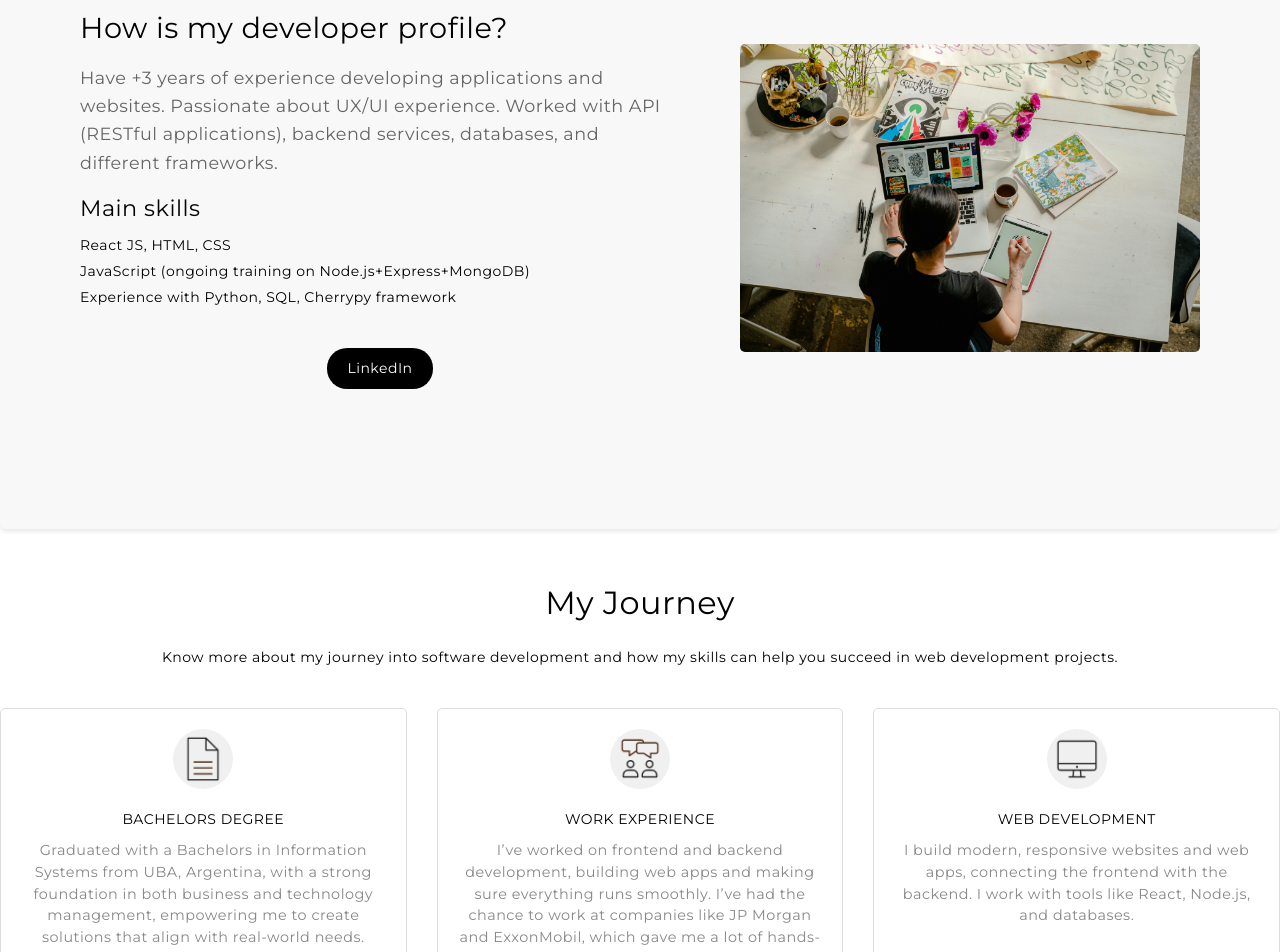
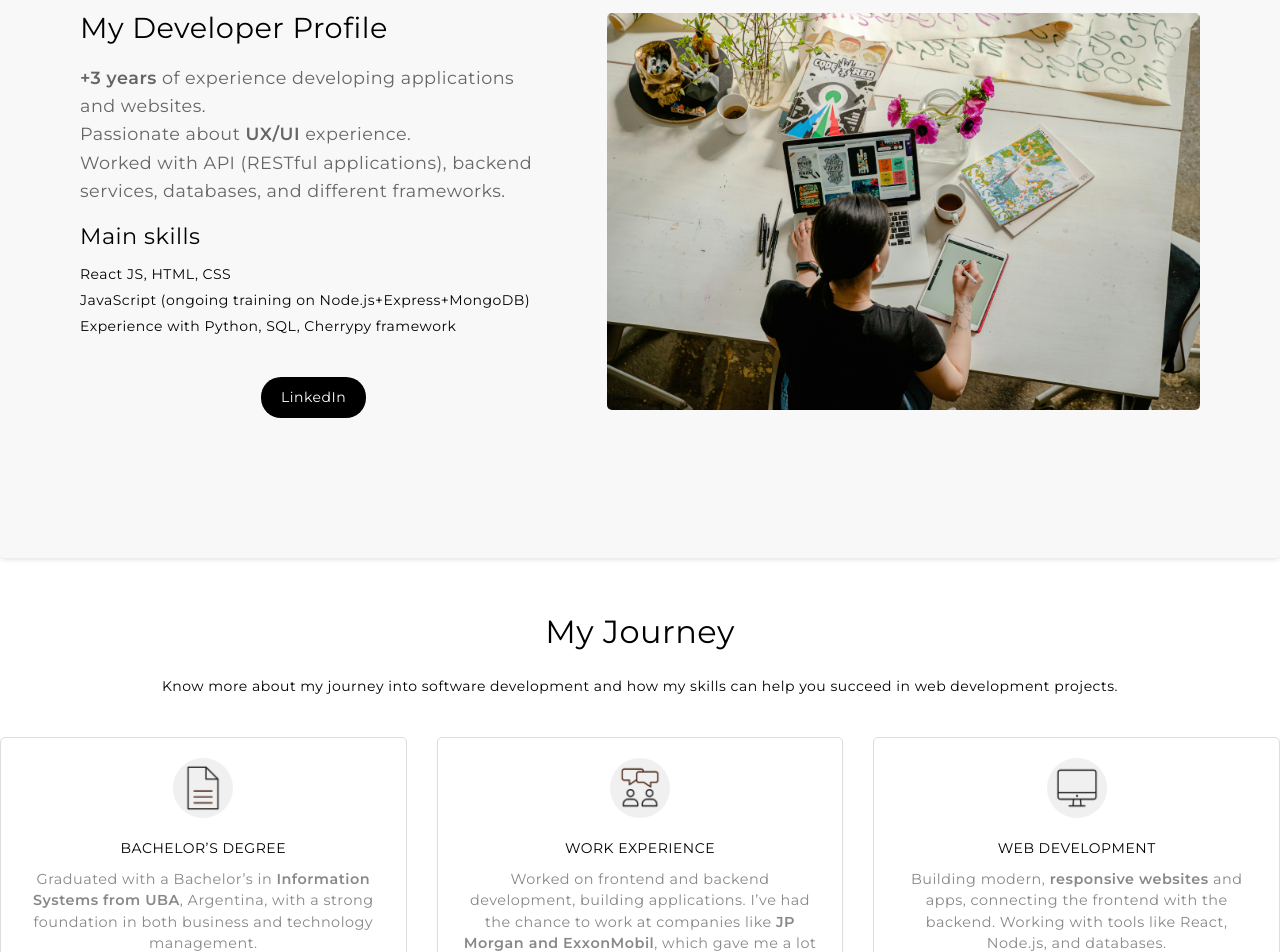
Before and after one commit to riboldicamila/01productwebsite, a React (Vite) app: page /about in a window 1280 px wide. Shown: the part 280-1232 px from the top of the page. Built offline with nearby package versions, Linux system fonts and the light colour scheme.

Commit message:
content update

```diff
--- a/src/Components/OurServices/OurServices.jsx
+++ b/src/Components/OurServices/OurServices.jsx
@@ -17,12 +17,11 @@ const OurServices = () => {
           <div className="icon-container">
             <img src={gifDocument} alt="GIF Animation" width="48" height="48" />
           </div>
-          <h3>BACHELORS DEGREE</h3>
+          <h3>BACHELOR’S DEGREE</h3>
           <p>
-            Graduated with a Bachelors in Information Systems from UBA,
+            Graduated with a Bachelor’s in  <b>Information Systems from UBA</b>,
             Argentina, with a strong foundation in both business and technology
-            management, empowering me to create solutions that align with
-            real-world needs.
+            management.
           </p>
         </div>
 
@@ -32,9 +31,8 @@ const OurServices = () => {
           </div>
           <h3>WORK EXPERIENCE</h3>
           <p>
-            I’ve worked on frontend and backend development, building web apps
-            and making sure everything runs smoothly. I’ve had the chance to
-            work at companies like JP Morgan and ExxonMobil, which gave me a lot
+           Worked on frontend and backend development, building applications. I’ve had the chance to
+            work at companies like <b>JP Morgan and ExxonMobil</b>, which gave me a lot
             of hands-on experience with real-world projects.
           </p>
         </div>
@@ -45,8 +43,8 @@ const OurServices = () => {
           </div>
           <h3>WEB DEVELOPMENT</h3>
           <p>
-            I build modern, responsive websites and web apps, connecting the
-            frontend with the backend. I work with tools like React, Node.js,
+           Building modern, <b>responsive websites</b> and apps, connecting the
+            frontend with the backend. Working with tools like React, Node.js,
             and databases.
           </p>
         </div>
--- a/src/Components/SpecialCategory.jsx/SpecialCategory.jsx
+++ b/src/Components/SpecialCategory.jsx/SpecialCategory.jsx
@@ -62,9 +62,7 @@ const SpecialCategory = () => {
           Software <span className="highlight-word">Development</span>
         </h1>
         <p>
-          Web developer skilled in frontend, backend, and database integration,
-          with a technology management background to deliver practical and
-          effective solutions.
+        Web developer with a solid grip on frontend, backend, and databases—bringing a tech management background to build practical solutions.
         </p>
       </div>
       <Swiper
--- a/src/HomeData.js
+++ b/src/HomeData.js
@@ -8,7 +8,7 @@ import portfolio05 from "./Components/Images/portfolio05.png"
 export const mockData = {
   title: "Let's Build!",
   description:
-    "I create web applications that are functional, responsive, and easy to use. Let’s turn your ideas into reality.",
+    "Creating web applications that are functional, responsive, and easy to use. Turn your ideas into reality.",
   benefits: [
     {
       icon: "https://via.placeholder.com/50",
@@ -20,7 +20,7 @@ export const mockData = {
       icon: "https://via.placeholder.com/50",
       title: "Backend & Databases",
       description:
-        "Connecting frontend and backend seamlessly to keep everything running smoothly.",
+        "Connecting frontend and backend to keep everything running.",
     },
     {
       icon: "https://via.placeholder.com/50",
--- a/src/Pages/Home/AboutUs.jsx
+++ b/src/Pages/Home/AboutUs.jsx
@@ -10,10 +10,10 @@ function AboutUs() {
       <div className="about-me-container">
         <div className="about-us-content">
           <h2>About </h2>
-          <h3>How is my developer profile?</h3>
+          <h3>My Developer Profile</h3>
           <p>
-            Have +3 years of experience developing applications and websites.
-            Passionate about UX/UI experience. Worked with API (RESTful
+            <b>+3 years</b> of experience developing applications and websites.  <br/>
+            Passionate about <b>UX/UI</b> experience. <br/> Worked with API (RESTful
             applications), backend services, databases, and different
             frameworks.
           </p>
```
